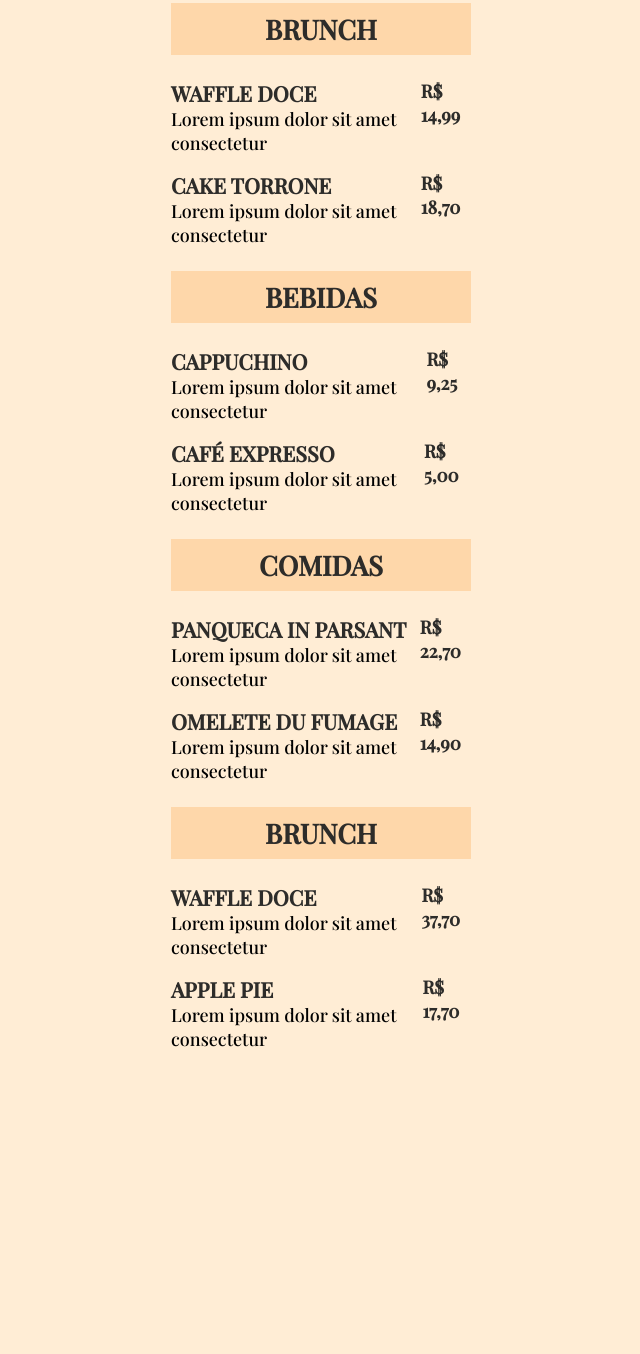
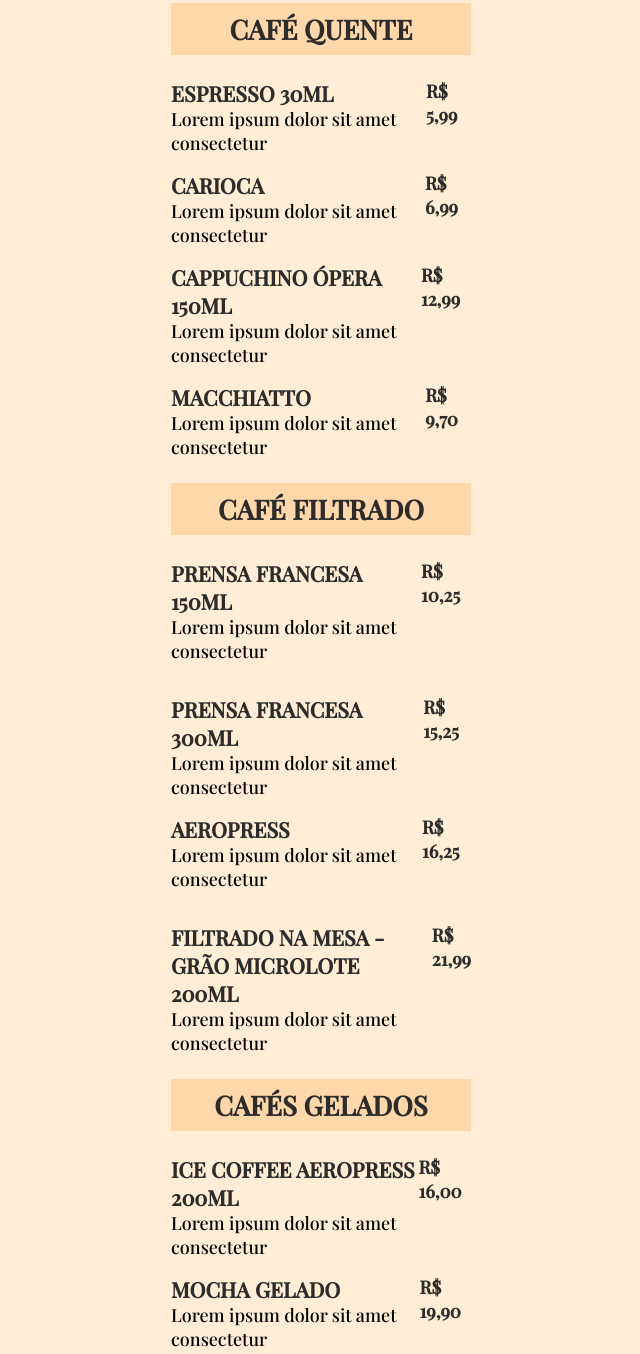
Before and after one commit to Danilex22/RocketSeat---Maratona-Explorer-3.0, a plain HTML site: page index.html in a window 1280 px wide. Shown: the part 115-1469 px from the top of the page, without its empty margins (319-959 px from the left). Before the commit the page ends 1190 px from the top, so only its background shows below. Drawn offline with nearby package versions, Linux system fonts and the light colour scheme.

Commit message:
acrescentei mais itens no cardápio

```diff
--- a/index.html
+++ b/index.html
@@ -15,29 +15,51 @@
     <h1>Rocket<span>Coffe</span></h1>
     <p>Aberto todos os dias 08:00 -> 21:00</p>
     </header>
-    <section class="brunch">
-      <h2>Brunch</h2>
+    <section class="café quente">
+      <h2>café quente</h2>
       <ul>
         <li>
           <div class="Details">
-            <h3 class="produtct-tittle">Waffle Doce</h3>
+            <h3 class="produtct-tittle">Espresso 30ml</h3>
             <p class="description">
               Lorem ipsum dolor sit amet consectetur
             </p>
           </div>
           <strong class="price">
-            R$ 14,99
+            R$ 5,99
           </strong>
         </li>
         <li>
           <div class="Details">
-            <h3 class="produtct-tittle">Cake Torrone</h3>
+            <h3 class="produtct-tittle">Carioca</h3>
             <p class="description">
               Lorem ipsum dolor sit amet consectetur
             </p>
           </div>
           <strong class="price">
-            R$ 18,70
+            R$ 6,99
+          </strong>
+        </li>
+        <li>
+          <div class="Details">
+            <h3 class="produtct-tittle">Cappuchino Ópera 150ml</h3>
+            <p class="description">
+              Lorem ipsum dolor sit amet consectetur
+            </p>
+          </div>
+          <strong class="price">
+            R$ 12,99
+          </strong>
+        </li>
+        <li>
+          <div class="Details">
+            <h3 class="produtct-tittle">Macchiatto</h3>
+            <p class="description">
+              Lorem ipsum dolor sit amet consectetur
+            </p>
+          </div>
+          <strong class="price">
+            R$ 9,70
           </strong>
         </li>
 
@@ -46,28 +68,52 @@
     </section>
 
     <section class="bebidas">
-      <h2>Bebidas</h2>
+      <h2>Café Filtrado</h2>
       <ul>
         <li>
           <div class="Details">
-            <h3 class="produtct-tittle">Cappuchino</h3>
+            <h3 class="produtct-tittle">Prensa Francesa 150ml</h3>
             <p class="description">
               Lorem ipsum dolor sit amet consectetur
             </p>
           </div>
           <strong class="price">
-            R$ 9,25
+            R$ 10,25
           </strong>
         </li>
         <li>
+          <li>
           <div class="Details">
-            <h3 class="produtct-tittle">Café Expresso</h3>
+            <h3 class="produtct-tittle">Prensa francesa 300ml</h3>
             <p class="description">
               Lorem ipsum dolor sit amet consectetur
             </p>
           </div>
           <strong class="price">
-            R$ 5,00
+            R$ 15,25
+          </strong>
+        </li>
+        <li>
+          <div class="Details">
+            <h3 class="produtct-tittle">Aeropress</h3>
+            <p class="description">
+              Lorem ipsum dolor sit amet consectetur
+            </p>
+          </div>
+          <strong class="price">
+            R$ 16,25
+          </strong>
+        </li>
+        <li>
+        <li>
+          <div class="Details">
+            <h3 class="produtct-tittle">Filtrado na mesa - Grão Microlote 200ml</h3>
+            <p class="description">
+              Lorem ipsum dolor sit amet consectetur
+            </p>
+          </div>
+          <strong class="price">
+            R$ 21,99
           </strong>
         </li>
 
@@ -75,58 +121,69 @@
       </ul>
     </section>
 
-    <section class="Comidas">
-      <h2>Comidas</h2>
+    <section class="Cafés Gelados">
+      <h2>Cafés Gelados</h2>
       <ul>
         <li>
           <div class="Details">
-            <h3 class="produtct-tittle">Panqueca in Parsant</h3>
+            <h3 class="produtct-tittle">Ice coffee aeropress 200ml</h3>
             <p class="description">
               Lorem ipsum dolor sit amet consectetur
             </p>
           </div>
           <strong class="price">
-            R$ 22,70
+            R$ 16,00
           </strong>
         </li>
         <li>
           <div class="Details">
-            <h3 class="produtct-tittle">Omelete Du Fumage</h3>
+            <h3 class="produtct-tittle">Mocha Gelado</h3>
             <p class="description">
               Lorem ipsum dolor sit amet consectetur
             </p>
           </div>
           <strong class="price">
-            R$ 14,90
+            R$ 19,90
           </strong>
         </li>
 
 
       </ul>
     </section>
-    <section class="brunch">
-      <h2>Brunch</h2>
+    <section class="cafés especiais">
+      <h2>Cafés especiais</h2>
       <ul>
         <li>
           <div class="Details">
-            <h3 class="produtct-tittle">Waffle Doce</h3>
+            <h3 class="produtct-tittle">Frappes nutella 400ml</h3>
             <p class="description">
               Lorem ipsum dolor sit amet consectetur
             </p>
           </div>
           <strong class="price">
-            R$ 37,70
+            R$ 27,70
           </strong>
         </li>
         <li>
           <div class="Details">
-            <h3 class="produtct-tittle">Apple pie</h3>
+            <h3 class="produtct-tittle">cold brew caramelo 300ml</h3>
             <p class="description">
               Lorem ipsum dolor sit amet consectetur
             </p>
           </div>
           <strong class="price">
-            R$ 17,70
+            R$ 28,70
+          </strong>
+        </li>
+        <li>
+          <div class="Details">
+            <h3 class="produtct-tittle">cold brew taça 300ml</h3>
+            <p class="description">
+              Lorem ipsum dolor sit amet consectetur
+            </p>
+          </div>
+          <strong class="price">
+            R$ 23,90
           </strong>
         </li>
 
@@ -136,5 +193,5 @@
 
 
 
-  </body>
+</body>
 </html>
```
